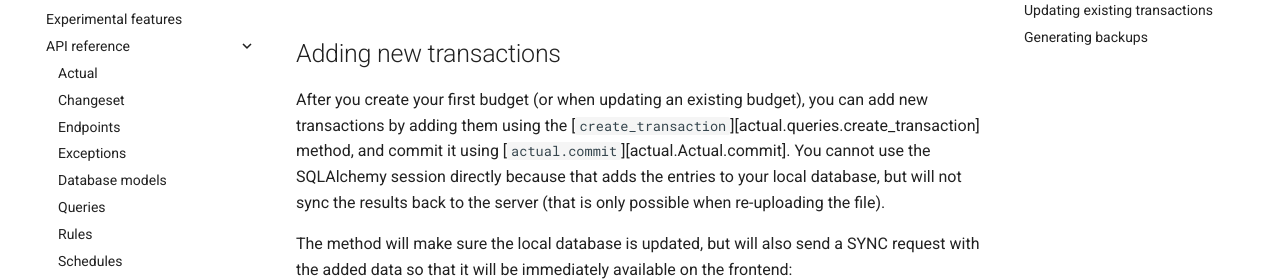
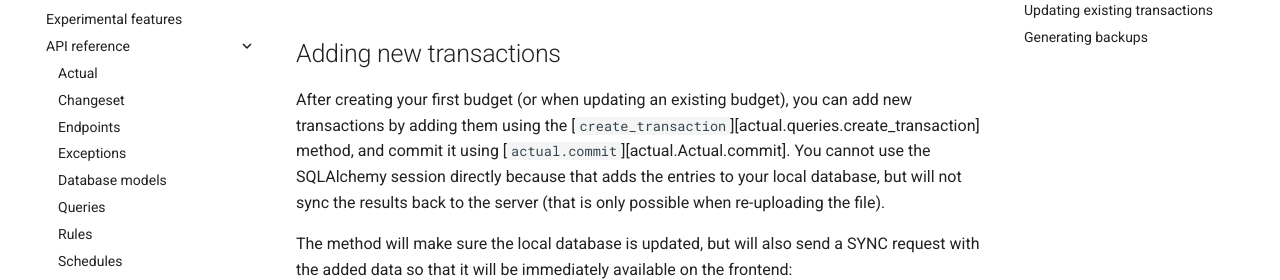
Before and after one commit to bvanelli/actualpy, an MkDocs documentation site: the page built from docs/index.md, in a window 1280 px wide and 900 px high, scrolled down 778 px. Shown: the part 170-450 px from the top of the window. Built offline with MkDocs 1.6.1 and Material for MkDocs 9.7.7, drawn with Linux system fonts in a browser that asks for light colours; comment, search, counter and statistics services are not loaded.

Commit message:
docs: Small fix when proofreading content.

```diff
--- a/docs/index.md
+++ b/docs/index.md
@@ -42,7 +42,7 @@ with Actual(base_url="http://localhost:5006", password="mypass", file="My budget
 
 ## Adding new transactions
 
-After you create your first budget (or when updating an existing budget), you can add new transactions by adding them
+After creating your first budget (or when updating an existing budget), you can add new transactions by adding them
 using the [`create_transaction`][actual.queries.create_transaction] method, and commit it using
 [`actual.commit`][actual.Actual.commit]. You cannot use the SQLAlchemy session directly because that adds the entries
 to your local database, but will not sync the results back to the server (that is only possible when re-uploading the
```
